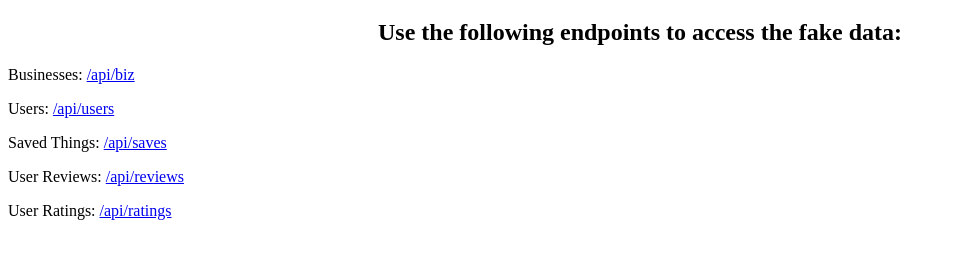
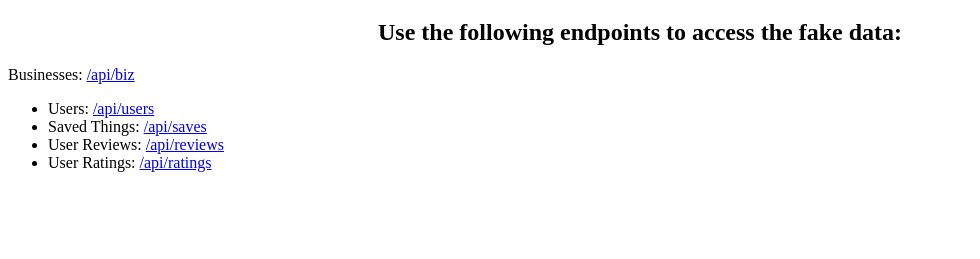
Before and after one commit to ejw773/eat-at-home-server, a website: page public/index.html in a window 1280 px wide. Shown: the part 61-320 px from the top of the page, without its empty margins (0-980 px from the left). Drawn offline with Linux system fonts and the light colour scheme.

Commit message:
changes tags on homepage

```diff
--- a/public/index.html
+++ b/public/index.html
@@ -6,9 +6,11 @@
         <h1 style="text-align: center">Test API Server for the eat@home project</h1>
         <h2 style="text-align: center">Use the following endpoints to access the fake data:</h2>
         <p>Businesses: <a href="./api/biz">/api/biz</a></p>
-        <p>Users: <a href="./api/users">/api/users</a></p>
-        <p>Saved Things: <a href="./api/saves">/api/saves</a></p>
-        <p>User Reviews: <a href="./api/reviews">/api/reviews</a></p>
-        <p>User Ratings: <a href="./api/ratings">/api/ratings</a></p>
+        <ul>
+            <li>Users: <a href="./api/users">/api/users</a></li>
+            <li>Saved Things: <a href="./api/saves">/api/saves</a></li>
+            <li>User Reviews: <a href="./api/reviews">/api/reviews</a></li>
+            <li>User Ratings: <a href="./api/ratings">/api/ratings</a></li>
+        </ul>
     </body>
 </html>
```
